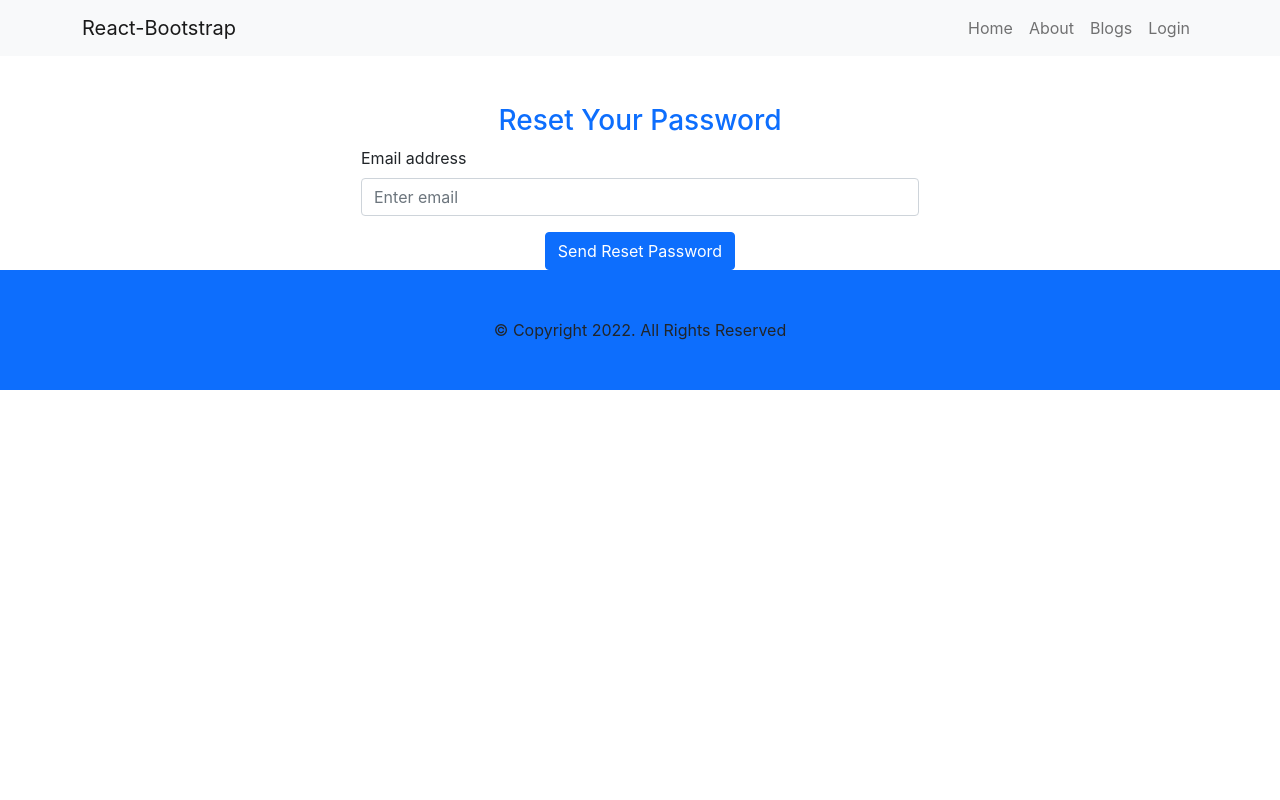
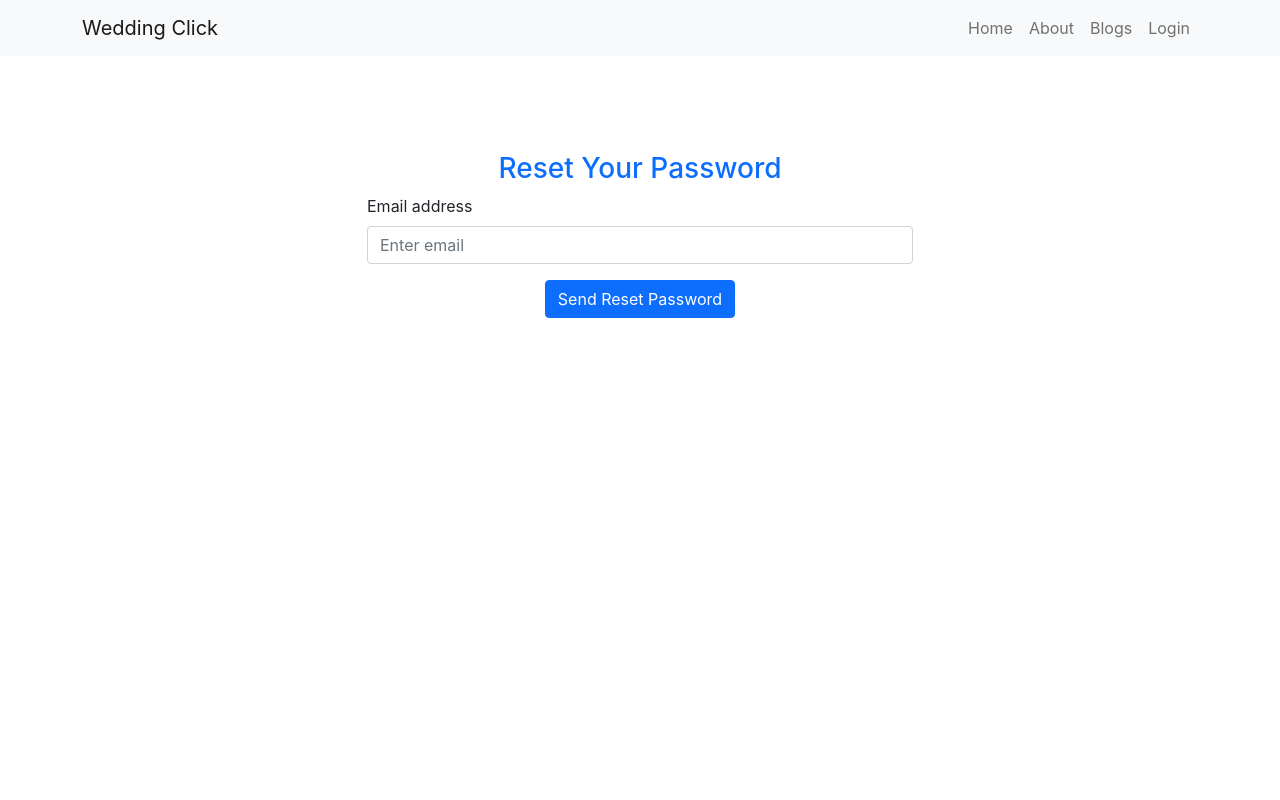
Before and after one commit to diptasahacse/independent-service-provider, a React (Create React App) app: page /resetpassword in a window 1280 px wide. Shown: the top 800 px of the page. Built offline with nearby package versions, Linux system fonts and the light colour scheme; no server answers; the HTML template or start-up script is replaced by a standard one.

Commit message:
show selected service in checkout pages

```diff
--- a/src/Pages/Checkout/Checkout.js
+++ b/src/Pages/Checkout/Checkout.js
@@ -1,5 +1,5 @@
 import React, { useEffect, useState } from 'react';
-import { Button, Container, Form } from 'react-bootstrap';
+import { Button, Card, Container, Form } from 'react-bootstrap';
 import { useAuthState } from 'react-firebase-hooks/auth';
 import auth from '../../firebase.init';
 import useService from '../../hooks/useService';
@@ -23,10 +23,22 @@ const Checkout = () => {
     }
     return (
         <Container>
-            <div className='border p-3 m-3 w-50 mx-auto'>
-                <h5>Service Name: {serviceObj?.name}</h5>
-                <p>Price: ${serviceObj?.price}</p>
+            <div className='m-3 w-50 mx-auto'>
+                <Card>
+                    <Card.Img variant="top" style={{ height: "250px" }} src={serviceObj?.img} />
+                    <Card.Body>
+                        <h5>Service Name: {serviceObj?.name}</h5>
+                        <Card.Text>
+                            Some quick example text to build on the card title and make up the bulk
+                            of the card's content.
+                            <p>Price: ${serviceObj?.price}</p>
+                        </Card.Text>
+                    </Card.Body>
+                </Card>
+
+
             </div>
+
             <div className=' w-75 mx-auto border p-3 m-3'>
                 <Form onSubmit={checkoutOnSubmit}>
                     <Form.Group className="mb-3" controlId="formBasicEmail">
--- a/src/Pages/ResetPassword/ResetPassword.js
+++ b/src/Pages/ResetPassword/ResetPassword.js
@@ -1,24 +1,59 @@
 
-import React from 'react';
+import { async } from '@firebase/util';
+import React, { useRef } from 'react';
 import { Button, Container, Form } from 'react-bootstrap';
+import { useSendPasswordResetEmail } from 'react-firebase-hooks/auth';
+import auth from '../../firebase.init';
+import Loading from '../Shared/Loading/Loading';
+import { ToastContainer, toast } from 'react-toastify';
+import 'react-toastify/dist/ReactToastify.css';
 
 const ResetPassword = () => {
+    const [sendPasswordResetEmail, sending, error] = useSendPasswordResetEmail(
+        auth
+    );
+    let errorMessage;
+    const emailRef = useRef('');
+    if (sending) {
+        <Loading></Loading>
+    }
+    console.log(sending)
+    if (error) {
+        errorMessage = error.message
+
+    }
+
+
+    const forgetPasswordSubmitHandler = async (event) => {
+        event.preventDefault()
+        const email = emailRef.current.value;
+        await sendPasswordResetEmail(email)
+        toast('Sent password reset email')
+
+
+    }
     return (
-        <Container>
-            <div className='text-center mt-5'>
+        <Container className='vh-100 p-4'>
+            <div className='mt-5 py-4'>
+                <div className='text-center'>
                     <h3 className='text-primary'>Reset Your Password</h3>
                 </div>
-            <Form className='w-50 mx-auto'>
+                <Form onSubmit={forgetPasswordSubmitHandler} className='w-50 mx-auto'>
                     <Form.Group className="mb-3" controlId="formBasicEmail">
                         <Form.Label>Email address</Form.Label>
-                    <Form.Control type="email" placeholder="Enter email" />
+                        <Form.Control required ref={emailRef} type="email" placeholder="Enter email" />
                     </Form.Group>
+                    {
+                        errorMessage && <p className='text-danger'>{errorMessage}</p>
+                    }
                     <div className='text-center'>
                         <Button variant="primary" type="submit">
                             Send Reset Password
                         </Button>
                     </div>
                 </Form>
+                <ToastContainer />
+            </div>
         </Container>
     );
 };
--- a/src/Pages/Shared/Header/Header.js
+++ b/src/Pages/Shared/Header/Header.js
@@ -2,6 +2,7 @@ import { signOut } from 'firebase/auth';
 import React from 'react';
 import { Container, Nav, Navbar } from 'react-bootstrap';
 import { useAuthState } from 'react-firebase-hooks/auth';
+import { Link } from 'react-router-dom';
 import auth from '../../../firebase.init';
 import CustomLink from '../CustomLink/CustomLink';
 import Loading from '../Loading/Loading';
@@ -12,7 +13,7 @@ const Header = () => {
     return (
         <Navbar bg="light" expand="lg">
             <Container>
-                <Navbar.Brand href="#home">React-Bootstrap</Navbar.Brand>
+                <Link to='/' className='navbar-brand'>Wedding Click</Link>
                 <Navbar.Toggle aria-controls="basic-navbar-nav" />
                 <Navbar.Collapse id="basic-navbar-nav">
                     <Nav className="ms-auto">
```
Lines whose indentation alone changed are shown as unchanged.
